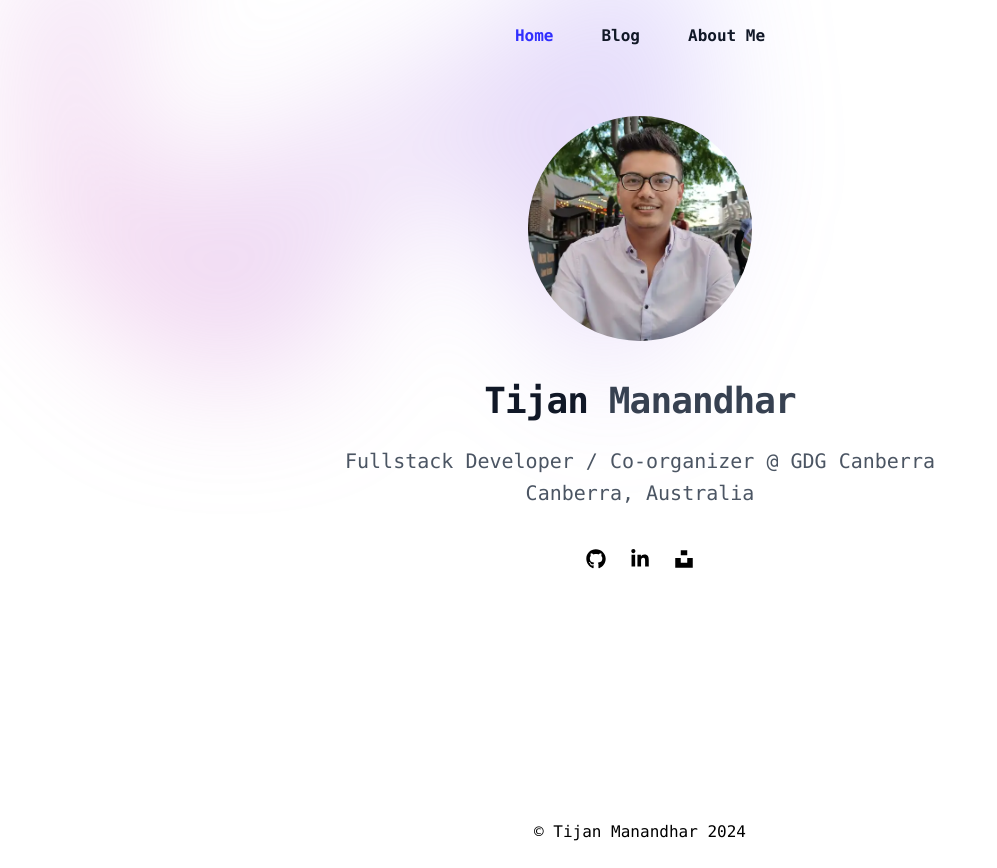
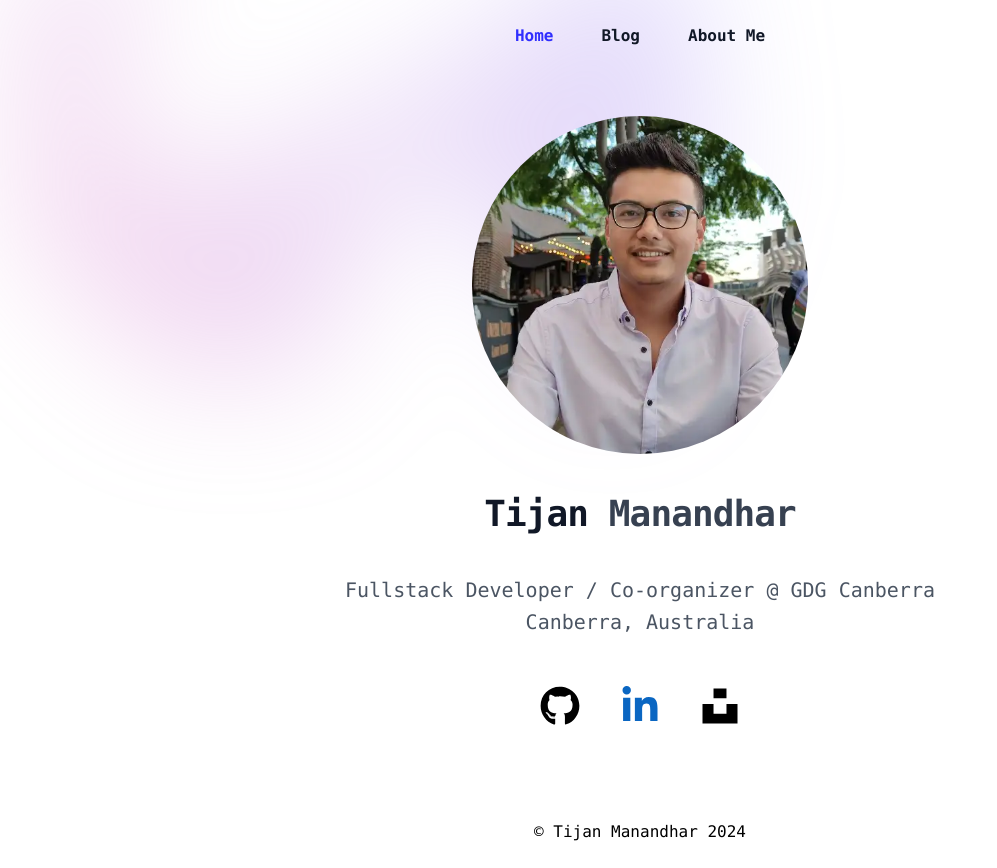
Before and after one commit to tijanmdr/portfolio, a Nuxt app: page / in a window 1280 px wide. Shown: the whole page, without its empty margins (0-997 px from the left). Built offline with nearby package versions, Linux system fonts and the light colour scheme.

Commit message:
fixed index

```diff
--- a/pages/index.vue
+++ b/pages/index.vue
@@ -8,14 +8,15 @@
     <div class="mx-auto max-w-2xl md:py-10 max-md:py-0">
       <div class="text-center">
         <div class="portrait flex justify-center pb-10">
-          <img src="/img/portrait.webp" alt="" class="sm:w-1/3 max-sm:w-2/5 w-full rounded-full">
+          <img src="/img/portrait.webp" alt="" class="sm:w-1/2 max-sm:w-3/5 w-full rounded-full">
         </div>
         <h1 class="text-4xl tracking-tight text-gray-700 sm:text-1xl font-bold"><span class="text-gray-900">Tijan</span>
           Manandhar</h1>
-        <p class="mt-6 text-xl leading-8 text-gray-600">Fullstack Developer / Co-organizer @ GDG Canberra<br>Canberra, Australia</p>
-        <div class="mt-10 flex items-center justify-center gap-x-6">
+        <p class="mt-10 text-xl leading-8 text-gray-600">Fullstack Developer / Co-organizer @ GDG Canberra<br>Canberra,
+          Australia</p>
+        <div class="mt-12 flex items-center justify-center gap-x-10">
           <!-- Github -->
-          <a class="[&>svg]:h-5 [&>svg]:w-5" href="https://github.com/tijanmdr" target="_blank">
+          <a class="[&>svg]:h-10 [&>svg]:w-10" href="https://github.com/tijanmdr" target="_blank">
             <svg
                 xmlns="http://www.w3.org/2000/svg"
                 fill="currentColor"
@@ -26,21 +27,21 @@
             </svg>
           </a>
           <!-- Linkedin -->
-          <a href="https://linkedin.com/in/tijanmdr" target="_blank" class="[&>svg]:h-5 [&>svg]:w-5">
-            <svg
+          <a href="https://linkedin.com/in/tijanmdr" target="_blank" class="[&>svg]:h-10 [&>svg]:w-10">
+            <svg class="text-[#0a66c2]"
                  xmlns="http://www.w3.org/2000/svg"
                  fill="currentColor"
                  viewBox="0 0 448 512">
               <!--!Font Awesome Free 6.5.1 by @fontawesome - https://fontawesome.com License - https://fontawesome.com/license/free Copyright 2024 Fonticons, Inc. -->
               <path
-                  d="M100.3 448H7.4V148.9h92.9zM53.8 108.1C24.1 108.1 0 83.5 0 53.8a53.8 53.8 0 0 1 107.6 0c0 29.7-24.1 54.3-53.8 54.3zM447.9 448h-92.7V302.4c0-34.7-.7-79.2-48.3-79.2-48.3 0-55.7 37.7-55.7 76.7V448h-92.8V148.9h89.1v40.8h1.3c12.4-23.5 42.7-48.3 87.9-48.3 94 0 111.3 61.9 111.3 142.3V448z" />
+                  d="M100.3 448H7.4V148.9h92.9zM53.8 108.1C24.1 108.1 0 83.5 0 53.8a53.8 53.8 0 0 1 107.6 0c0 29.7-24.1 54.3-53.8 54.3zM447.9 448h-92.7V302.4c0-34.7-.7-79.2-48.3-79.2-48.3 0-55.7 37.7-55.7 76.7V448h-92.8V148.9h89.1v40.8h1.3c12.4-23.5 42.7-48.3 87.9-48.3 94 0 111.3 61.9 111.3 142.3V448z"/>
             </svg>
           </a>
           <!-- Unsplash -->
-          <a href="https://unsplash.com/tijanmdr" target="_blank" class="[&>svg]:h-5 [&>svg]:w-5">
+          <a href="https://unsplash.com/tijanmdr" target="_blank" class="[&>svg]:h-10 [&>svg]:w-10">
             <svg xmlns="http://www.w3.org/2000/svg" viewBox="0 0 448 512" fill="currentColor">
               <!--!Font Awesome Free 6.5.2 by @fontawesome - https://fontawesome.com License - https://fontawesome.com/license/free Copyright 2024 Fonticons, Inc.-->
-          <path d="M448 230.2V480H0V230.2H141.1V355.1H306.9V230.2zM306.9 32H141.1V156.9H306.9z" />
+              <path d="M448 230.2V480H0V230.2H141.1V355.1H306.9V230.2zM306.9 32H141.1V156.9H306.9z"/>
             </svg>
           </a>
         </div>
@@ -48,3 +49,5 @@
     </div>
   </div>
 </template>
+<script setup lang="ts">
+</script>
```
Lines whose indentation alone changed are shown as unchanged.
